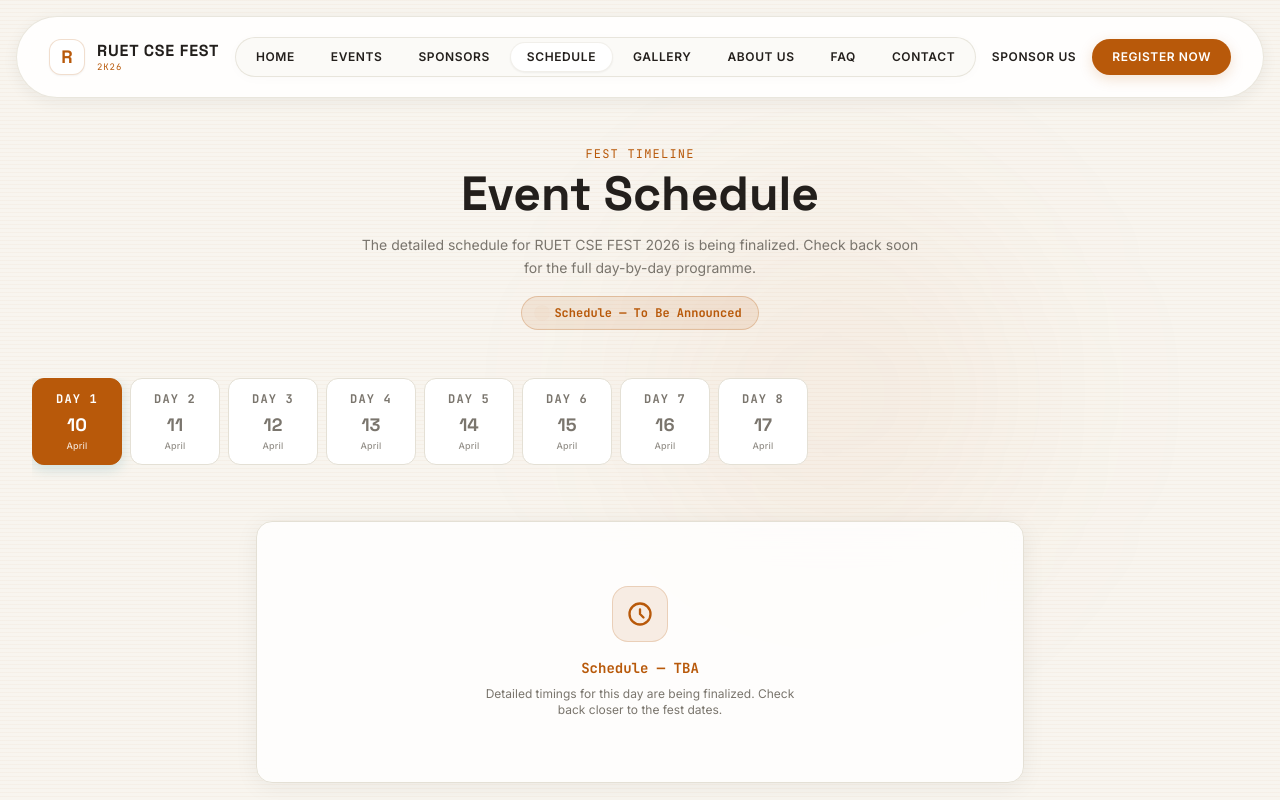
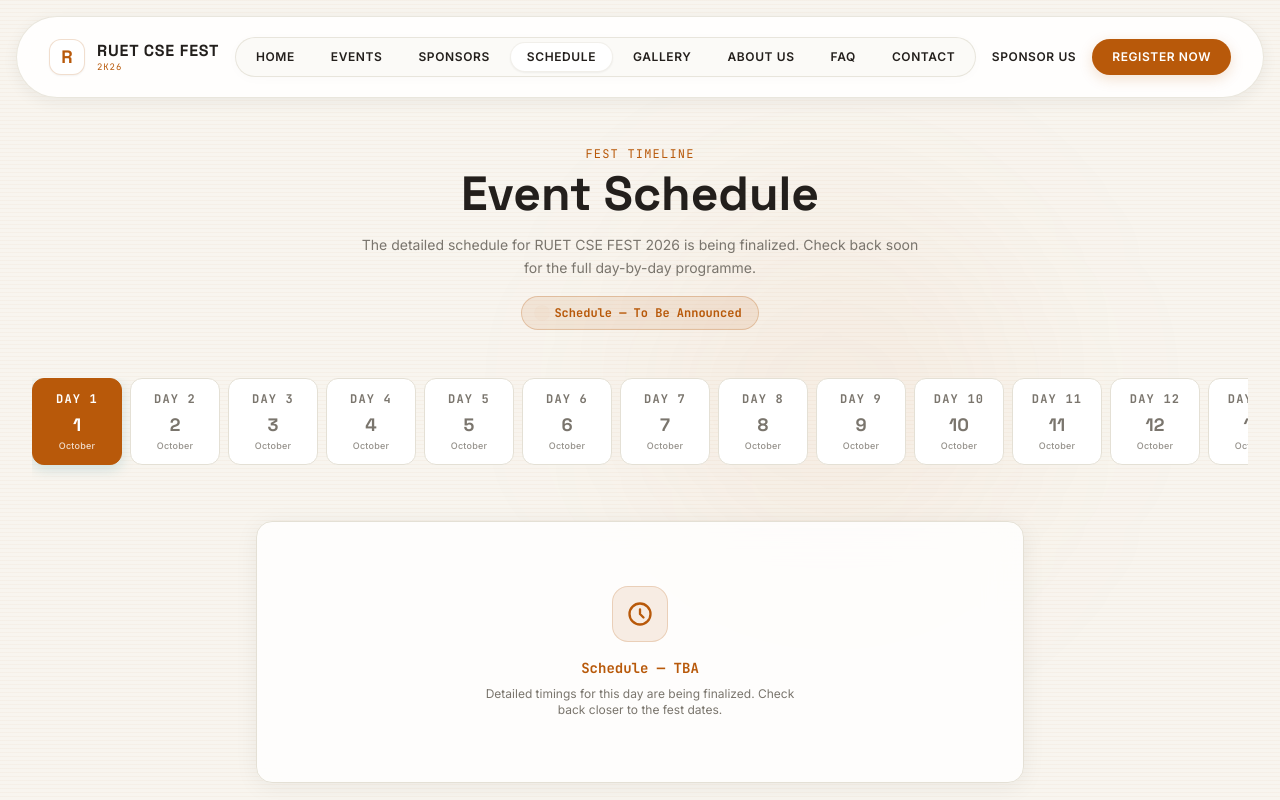
Before and after one commit to tanjid303/RUET_CSE_FEST, a Nuxt app: page /schedule in a window 1280 px wide. Shown: the top 800 px of the page. Built offline with nearby package versions, Linux system fonts and the light colour scheme.

Commit message:
data fix

```diff
--- a/app/pages/schedule.vue
+++ b/app/pages/schedule.vue
@@ -99,17 +99,24 @@
 <script setup>
 import { ref, computed } from 'vue'
 
-const selectedDate = ref('10.04.2026')
+const selectedDate = ref('01.10.2026')
 
 const scheduleDays = [
-  { label: 'Day 1', num: '10', month: 'April', dateStr: '10.04.2026' },
-  { label: 'Day 2', num: '11', month: 'April', dateStr: '11.04.2026' },
-  { label: 'Day 3', num: '12', month: 'April', dateStr: '12.04.2026' },
-  { label: 'Day 4', num: '13', month: 'April', dateStr: '13.04.2026' },
-  { label: 'Day 5', num: '14', month: 'April', dateStr: '14.04.2026' },
-  { label: 'Day 6', num: '15', month: 'April', dateStr: '15.04.2026' },
-  { label: 'Day 7', num: '16', month: 'April', dateStr: '16.04.2026' },
-  { label: 'Day 8', num: '17', month: 'April', dateStr: '17.04.2026' }
+  { label: 'Day 1', num: '1', month: 'October', dateStr: '01.10.2026' },
+  { label: 'Day 2', num: '2', month: 'October', dateStr: '02.10.2026' },
+  { label: 'Day 3', num: '3', month: 'October', dateStr: '03.10.2026' },
+  { label: 'Day 4', num: '4', month: 'October', dateStr: '04.10.2026' },
+  { label: 'Day 5', num: '5', month: 'October', dateStr: '05.10.2026' },
+  { label: 'Day 6', num: '6', month: 'October', dateStr: '06.10.2026' },
+  { label: 'Day 7', num: '7', month: 'October', dateStr: '07.10.2026' },
+  { label: 'Day 8', num: '8', month: 'October', dateStr: '08.10.2026' },
+  { label: 'Day 9', num: '9', month: 'October', dateStr: '09.10.2026' },
+  { label: 'Day 10', num: '10', month: 'October', dateStr: '10.10.2026' },
+  { label: 'Day 11', num: '11', month: 'October', dateStr: '11.10.2026' },
+  { label: 'Day 12', num: '12', month: 'October', dateStr: '12.10.2026' },
+  { label: 'Day 13', num: '13', month: 'October', dateStr: '13.10.2026' },
+  { label: 'Day 14', num: '14', month: 'October', dateStr: '14.10.2026' },
+  { label: 'Day 15', num: '15', month: 'October', dateStr: '15.10.2026' }
 ]
 
 const fullSchedule = [
```
